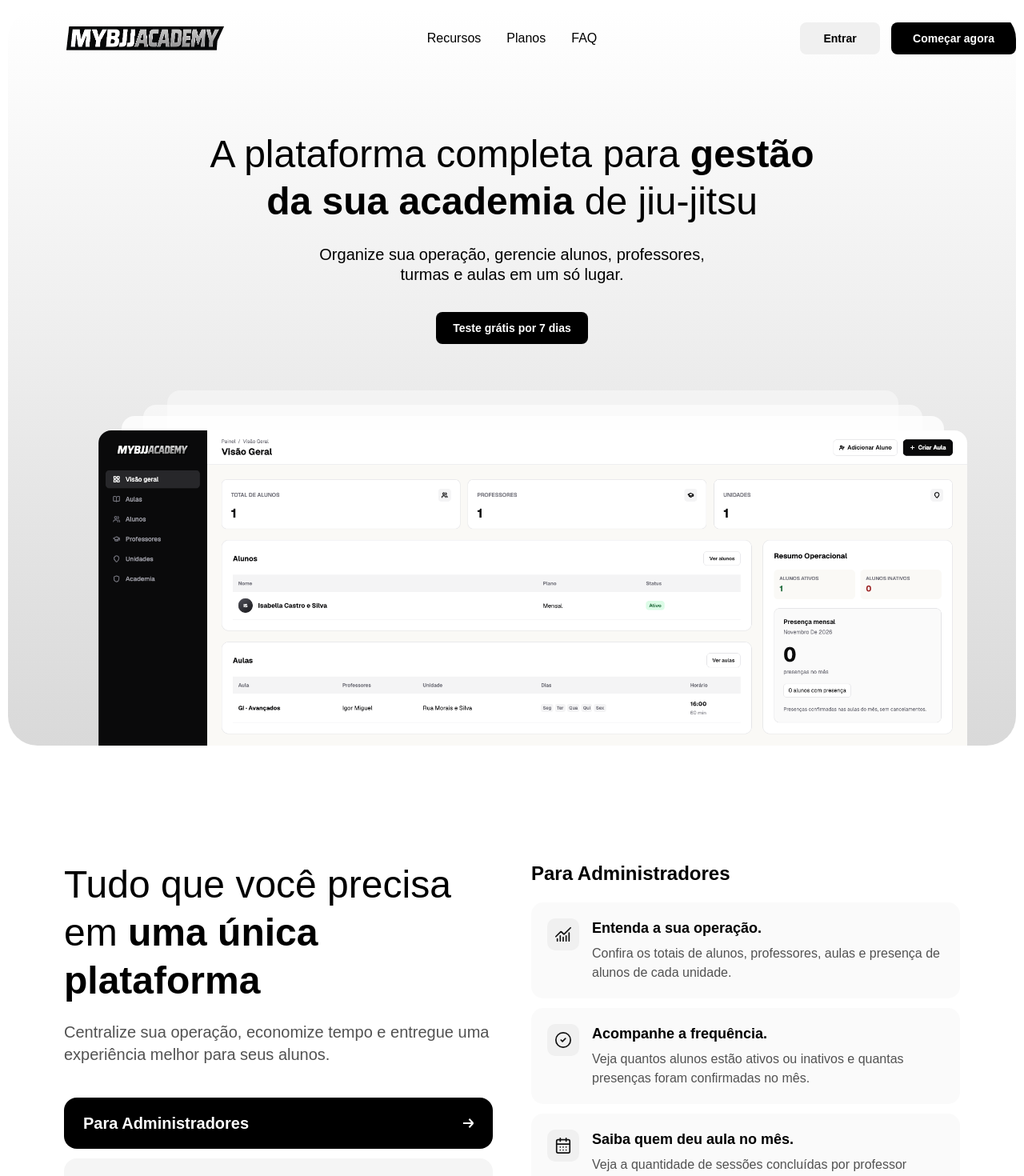
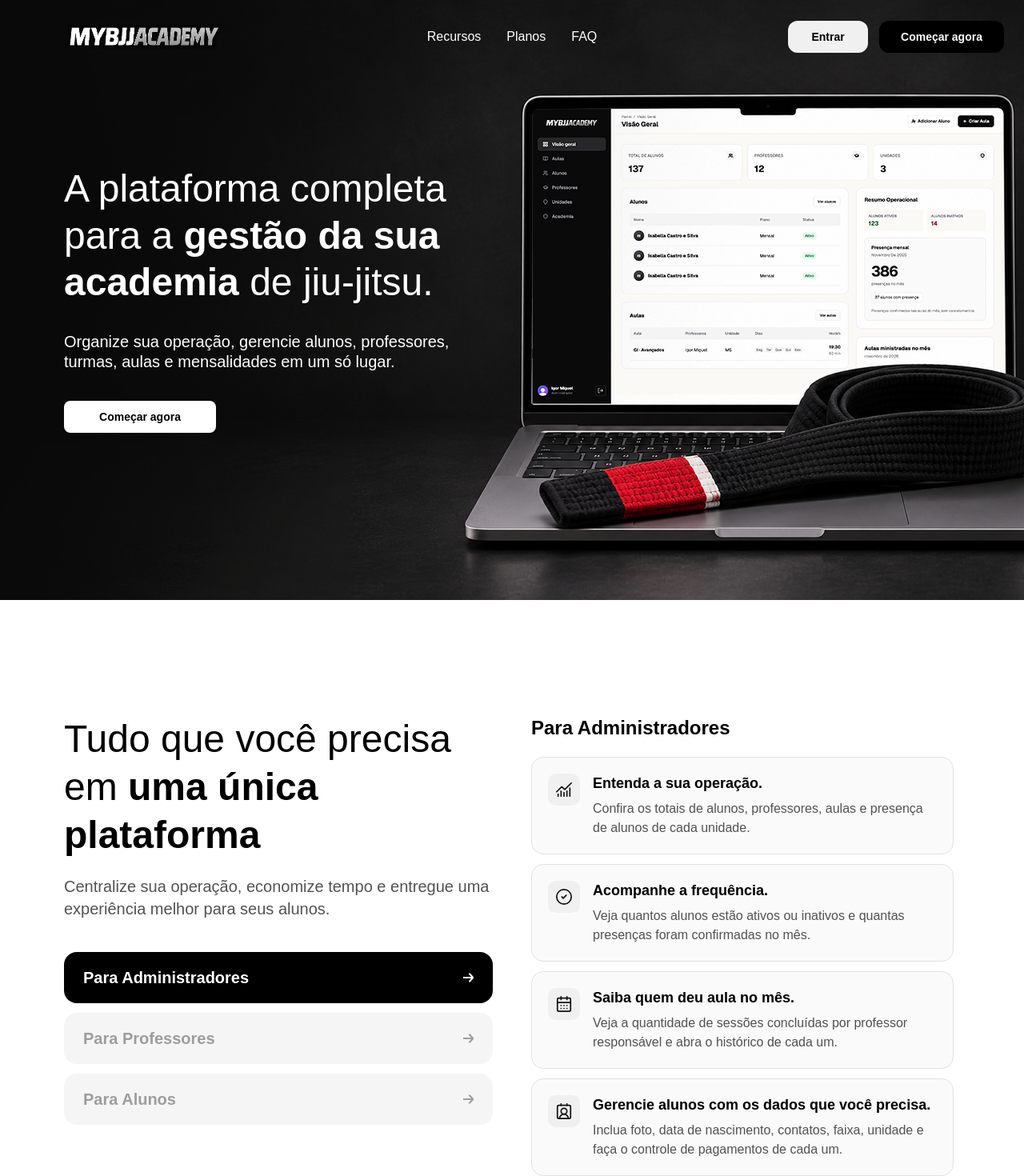
Before and after one commit to bandiit-dev/mybjj-academy-app, a Next.js app in the folder apps/landing/: page / in a window 1280 px wide. Shown: the top 1470 px of the page at 80% size. Built offline with nearby package versions, Linux system fonts and the light colour scheme; a web font is replaced by a local one.

Commit message:
feat: lp updates

```diff
--- a/apps/landing/app/globals.css
+++ b/apps/landing/app/globals.css
@@ -51,25 +51,11 @@
     scroll-behavior: smooth;
   }
 
-  [data-hero-copy],
-  [data-hero-preview] > :last-child {
+  [data-hero-copy] {
     animation: hero-entrance 850ms ease-out;
   }
 
-  [data-hero-preview] > [aria-hidden="true"],
   [data-scroll-reveal="entered"] {
     animation: entrance 850ms ease-in backwards;
   }
-
-  [data-hero-preview] > :nth-child(1) {
-    animation-delay: 180ms;
-  }
-
-  [data-hero-preview] > :nth-child(2) {
-    animation-delay: 280ms;
-  }
-
-  [data-hero-preview] > :nth-child(3) {
-    animation-delay: 380ms;
-  }
 }
--- a/apps/landing/src/components/atoms/action-link/index.tsx
+++ b/apps/landing/src/components/atoms/action-link/index.tsx
@@ -1,22 +1,32 @@
 import type { ReactNode } from "react";
 
 export const adminUrl = "https://admin.mybjjacademy.com.br";
+
+const tones = {
+  primary: "bg-black text-white hover:bg-neutral-800",
+  subtle: "bg-[#f0f0f0] text-black hover:bg-neutral-200",
+  white: "bg-white text-black hover:bg-neutral-200",
+};
 
 export function ActionLink({
   children,
   href = adminUrl,
   subtle = false,
+  tone = subtle ? "subtle" : "primary",
+  radius = "lg",
   className = "",
 }: {
   children: ReactNode;
   href?: string;
   subtle?: boolean;
+  tone?: keyof typeof tones;
+  radius?: "lg" | "xl";
   className?: string;
 }) {
   return (
     <a
       href={href}
-      className={`inline-flex min-h-10 items-center justify-center rounded-lg px-4 text-center text-sm font-semibold transition-colors ${subtle ? "bg-[#f0f0f0] text-black hover:bg-neutral-200" : "bg-black text-white hover:bg-neutral-800"} ${className}`}
+      className={`inline-flex min-h-10 items-center justify-center px-4 text-center text-sm font-semibold transition-colors ${radius === "xl" ? "rounded-xl" : "rounded-lg"} ${tones[tone]} ${className}`}
     >
       {children}
     </a>
--- a/apps/landing/src/components/molecules/feature-list/index.tsx
+++ b/apps/landing/src/components/molecules/feature-list/index.tsx
@@ -8,18 +8,19 @@ type Feature = {
 
 export function FeatureList({ features }: { features: readonly Feature[] }) {
   return (
-    <ul className="grid gap-3">
+    <ul className="grid gap-3 pr-2">
       {features.map(({ title, description, icon }) => (
-        <li
-          key={title}
-          className="flex items-start gap-4 rounded-[15px] bg-[#fafafa] p-4  sm:p-5"
-        >
-          <div className="grid size-10 shrink-0 place-items-center rounded-[10px] bg-[#f0f0f0]">
-            <DesignImage asset={icon} width={22} height={22} />
-          </div>
-          <div className="min-w-0 space-y-2">
-            <h4 className="text-lg leading-6 font-semibold">{title}</h4>
-            <p className="text-base leading-6 text-[#525252]">{description}</p>
+        <li key={title} className="group">
+          <div className="flex items-start gap-4 rounded-[15px] border border-[#e2e2e2] bg-[#fafafa] p-4 motion-safe:transition-transform motion-safe:duration-200 motion-safe:ease-out motion-safe:group-hover:translate-x-2 sm:p-5">
+            <div className="grid size-10 shrink-0 place-items-center rounded-[10px] bg-[#f0f0f0]">
+              <DesignImage asset={icon} width={22} height={22} />
+            </div>
+            <div className="min-w-0 space-y-2">
+              <h4 className="text-lg leading-6 font-semibold">{title}</h4>
+              <p className="text-base leading-6 text-[#525252]">
+                {description}
+              </p>
+            </div>
           </div>
         </li>
       ))}
--- a/apps/landing/src/components/molecules/hero-preview/index.tsx
+++ /dev/null
@@ -1,34 +0,0 @@
-import { DesignImage } from "@/components/atoms/design-image";
-
-export function HeroPreview() {
-  return (
-    <div
-      data-hero-preview
-      className="relative mx-auto mt-10 aspect-[1086/444.5] w-[calc(100%-2rem)] max-w-[1086px] lg:absolute lg:bottom-0 lg:left-1/2 lg:mt-0 lg:w-[calc(100%-84px)] lg:-translate-x-[calc(50%-26px)]"
-    >
-      <div
-        aria-hidden="true"
-        className="absolute inset-x-[7.92%] top-0 h-[74.47%] rounded-t-2xl bg-white/40"
-      />
-      <div
-        aria-hidden="true"
-        className="absolute inset-x-[5.2%] top-[4.16%] h-[79.64%] rounded-t-2xl bg-white/60"
-      />
-      <div
-        aria-hidden="true"
-        className="absolute inset-x-[2.67%] top-[7.31%] h-[83.69%] rounded-t-2xl bg-white/80"
-      />
-      <div className="absolute inset-x-0 top-[11.36%] bottom-0 overflow-hidden rounded-t-2xl">
-        <DesignImage
-          asset="hero-dashboard.png"
-          width={1920}
-          height={962}
-          alt="Painel do My BJJ Academy com visão geral de alunos, aulas e presença"
-          className="block h-auto w-full"
-          sizes="(min-width: 1190px) 1086px, (min-width: 1024px) calc(100vw - 104px), calc(100vw - 52px)"
-          priority
-        />
-      </div>
-    </div>
-  );
-}
--- a/apps/landing/src/components/organisms/hero-section/index.tsx
+++ b/apps/landing/src/components/organisms/hero-section/index.tsx
@@ -1,34 +1,48 @@
+import Image from "next/image";
 import { ActionLink } from "@/components/atoms/action-link";
-import { HeroPreview } from "@/components/molecules/hero-preview";
 import { SiteHeader } from "../site-header";
 
 export function HeroSection() {
   return (
     <section
       id="inicio"
-      className="relative overflow-hidden rounded-[37px] bg-linear-to-b from-white to-[#d9d9d9] lg:min-h-[920px]"
+      className="relative isolate overflow-hidden bg-[#0a0a0a] text-white min-[1200px]:min-h-[750px]"
     >
       <SiteHeader home />
       <div
         id="sobre"
         data-hero-copy
-        className="mx-auto mt-16 max-w-[850px] px-5 text-center lg:mt-[96px]"
+        className="relative z-10 mx-auto mt-14 max-w-[1120px] px-6 min-[1160px]:px-0 min-[1200px]:mt-[141px]"
       >
-        <h1 className="text-[clamp(2rem,4vw,3rem)] leading-[1.22]">
-          A plataforma completa para{" "}
+        <h1 className="max-w-[536px] text-[clamp(2rem,4vw,3rem)] leading-[1.22]">
+          A plataforma completa
+          <br className="hidden sm:block" /> para a{" "}
           <strong className="font-semibold">
-            gestão
-            <br className="hidden sm:block" /> da sua academia
+            gestão da sua
+            <br className="hidden sm:block" /> academia
           </strong>{" "}
-          de jiu-jitsu
+          de jiu-jitsu.
         </h1>
-        <p className="mt-[25px] text-xl leading-[1.25]">
+        <p className="mt-7 max-w-[510px] text-lg leading-[1.25] sm:mt-8 sm:text-xl">
           Organize sua operação, gerencie alunos, professores,
-          <br className="hidden sm:block" /> turmas e aulas em um só lugar.
+          <br className="hidden sm:block" /> turmas, aulas e mensalidades em um
+          só lugar.
         </p>
-        <ActionLink className="mt-[34px] w-[190px]">Teste grátis por 7 dias</ActionLink>
+        <ActionLink tone="white" className="mt-[36px] w-[190px]">
+          Começar agora
+        </ActionLink>
       </div>
-      <HeroPreview />
+      <div className="relative mt-4 h-[clamp(13rem,68vw,23rem)] min-[1200px]:absolute min-[1200px]:inset-0 min-[1200px]:mt-0 min-[1200px]:h-auto">
+        <Image
+          src="/landing/lp-slide.png"
+          alt=""
+          fill
+          priority
+          unoptimized
+          className="object-cover object-[73%_center] min-[1200px]:object-[47%_center]"
+        />
+        <div className="pointer-events-none absolute inset-x-0 top-0 h-10 bg-linear-to-b from-[#0a0a0a] to-transparent min-[1200px]:hidden" />
+      </div>
     </section>
   );
 }
--- a/apps/landing/src/components/organisms/site-header/index.tsx
+++ b/apps/landing/src/components/organisms/site-header/index.tsx
@@ -4,8 +4,11 @@ import { BrandLogo } from "@/components/atoms/brand-logo";
 
 export function SiteHeader({ home = false }: { home?: boolean }) {
   const homePath = home ? "" : "/";
+  const radius = home ? "xl" : "lg";
   return (
-    <header className="mx-auto flex max-w-[1262px] flex-wrap items-center justify-center gap-x-6 gap-y-4 px-4 pt-4 sm:justify-between lg:relative lg:pl-[71px] lg:pr-0">
+    <header
+      className={`relative z-10 mx-auto flex max-w-[1262px] flex-wrap items-center justify-center gap-x-6 gap-y-4 px-4 pt-4 sm:justify-between ${home ? "text-white min-[1200px]:pt-[26px]" : ""} lg:pl-[71px] min-[1300px]:pr-0`}
+    >
       <BrandLogo href={`${homePath}#inicio`} />
       <nav
         aria-label="Navegação principal"
@@ -16,10 +19,12 @@ export function SiteHeader({ home = false }: { home?: boolean }) {
         <Link href={`${homePath}#faq`}>FAQ</Link>
       </nav>
       <div className="flex gap-3.5">
-        <ActionLink subtle className="min-w-[100px]">
+        <ActionLink subtle radius={radius} className="min-w-[100px]">
           Entrar
         </ActionLink>
-        <ActionLink className="min-w-[156px]">Começar agora</ActionLink>
+        <ActionLink radius={radius} className="min-w-[156px]">
+          Começar agora
+        </ActionLink>
       </div>
     </header>
   );
--- a/apps/landing/src/screens/home/index.tsx
+++ b/apps/landing/src/screens/home/index.tsx
@@ -7,14 +7,18 @@ import { SiteFooter } from "@/components/organisms/site-footer";
 
 export function HomePage() {
   return (
-    <RevealScope className="mx-[10px] my-[12px]" centerAnchors>
+    <RevealScope centerAnchors>
       <main>
         <HeroSection />
-        <FeaturesSection />
-        <PricingSection />
-        <FaqSection />
+        <div className="mx-[10px]">
+          <FeaturesSection />
+          <PricingSection />
+          <FaqSection />
+        </div>
       </main>
-      <SiteFooter home />
+      <div className="mx-[10px] mb-3">
+        <SiteFooter home />
+      </div>
     </RevealScope>
   );
 }
```
Also changed, not shown: apps/landing/public/landing/lp-slide.png (added).
